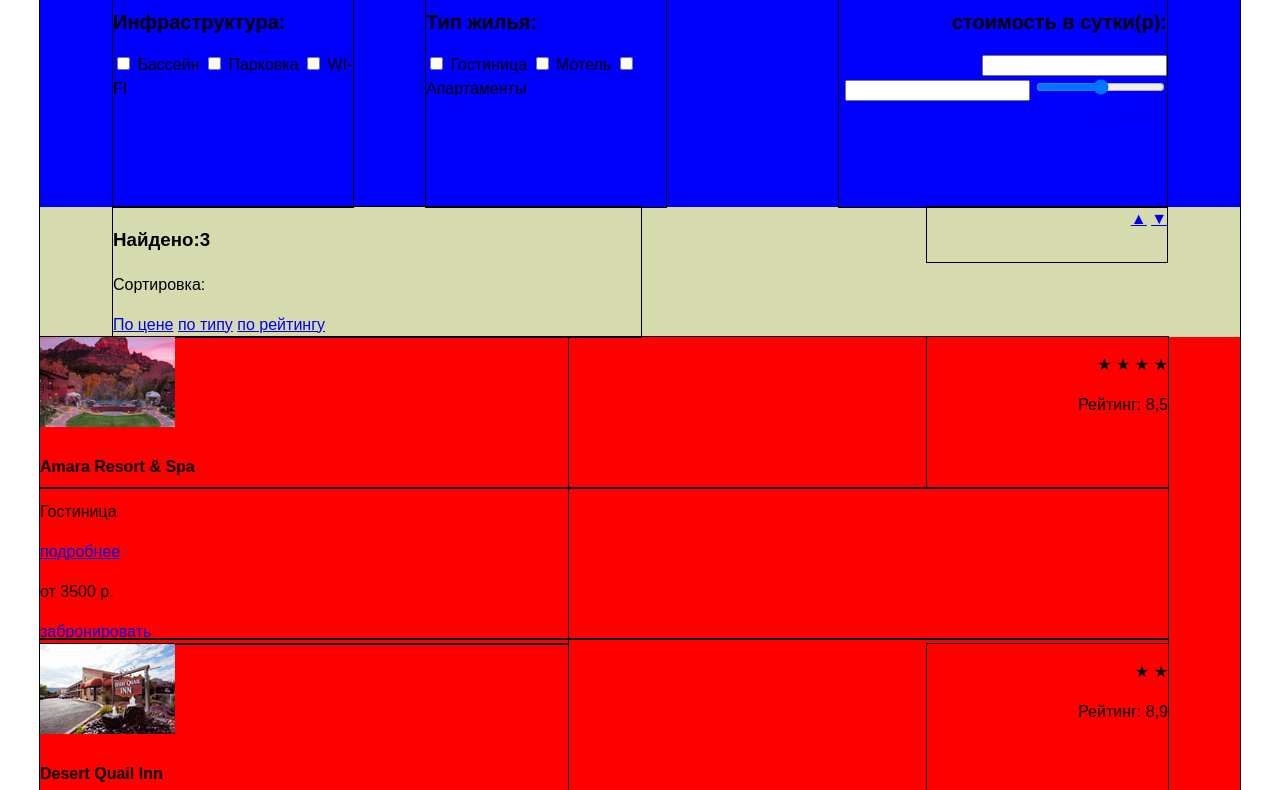
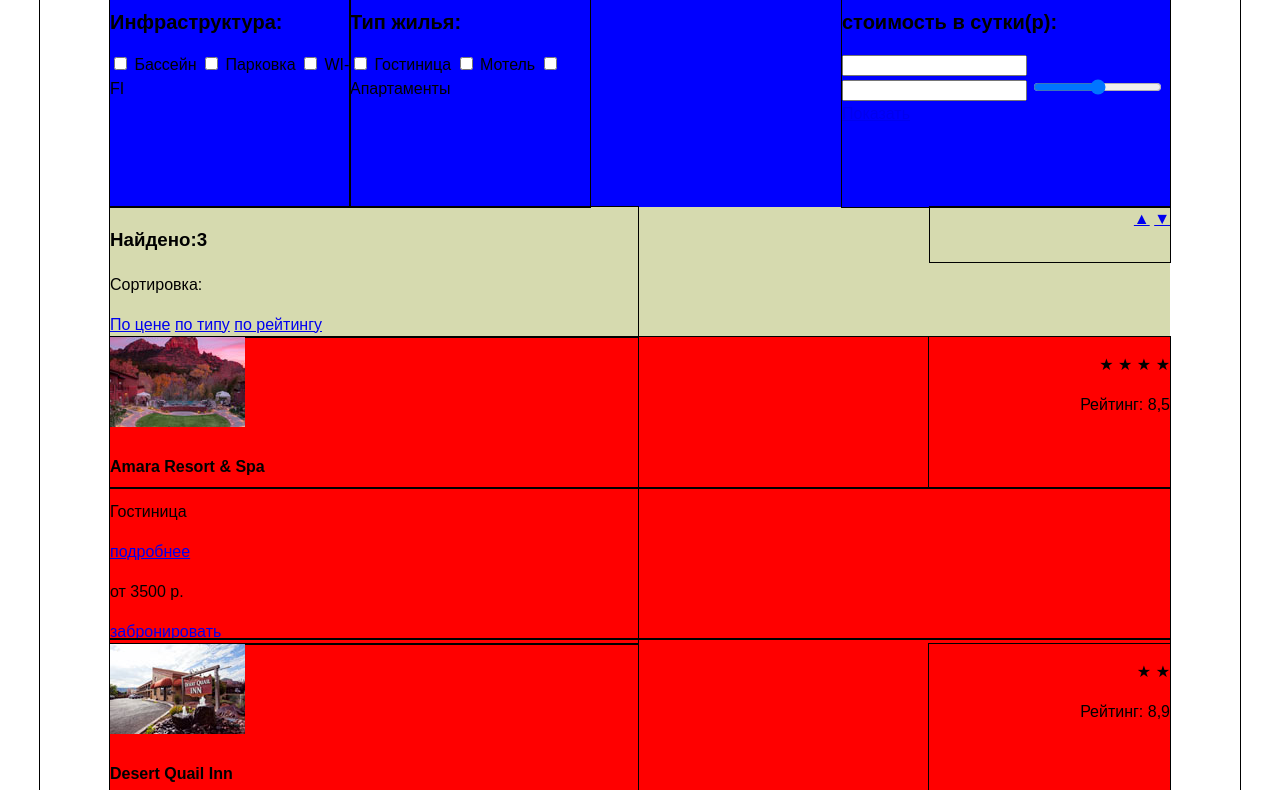
Before and after one commit to Medina96/148891-sedona, a plain HTML site: page hotels.html in a window 1280 px wide. Shown: the part 94-884 px from the top of the page. Drawn offline with Linux system fonts and the light colour scheme.

Commit message:
сетка ошибки

```diff
--- a/css/style.css
+++ b/css/style.css
@@ -25,6 +25,11 @@ h2 {
  content: '';
  display: table;
  clear: both;
+}
+
+.container {
+	width: 1060px;
+	margin: 0 auto;
 }
 
 .all-wrap {
@@ -120,23 +125,19 @@ h2 {
 	background-color: blue;
 
 }
-.filters-left-1,
-.filters-left-2 {
-	text-align: left; /* сомневаюсь в нужности*/
+
+.filters-left {
 	width: 240px;
 	float: left;
 	outline: 1px solid #000;
 	min-height: 217px;
-	margin-left: 73px; /*для первой колонки марджин нужен, а для второй нет, как это сделать? я добавила дивы filters-left-1*/
 }
 
-.filters-left-3 {
-	text-align: right; /* сомневаюсь в нужности*/
+.filters-right {
 	width: 328px;
 	float: right;
 	outline: 1px solid #000;
 	min-height: 217px;
-	margin-right: 73px;
 }
 
 .results-top {
@@ -148,7 +149,6 @@ h2 {
 	float: left;
 	outline: 1px solid #000;
 	min-height: 55px;
-	margin-left: 73px;
 	text-align: left;
 }
 
@@ -157,7 +157,6 @@ h2 {
 	float: right;
 	outline: 1px solid #000;
 	min-height: 55px;
-	margin-right: 73px;
 	text-align: right;
 }
 
@@ -166,7 +165,7 @@ h2 {
 }
 
 .results-page-item {
-	width: 1128px;
+
 	outline: 1px solid #000;
 	min-height: 151px;
 }
--- a/hotels.html
+++ b/hotels.html
@@ -28,11 +28,11 @@
 				</ul>
 			</nav>
 	</header>
-		<section class="filters clearfix">
+		<section class="filters clearfix container">
 			<form action="/echo" metod="get">
-				<div class="filters-left-1">
+				<div class="filters-left">
 					<h2 class="index-content">Инфраструктура:</h2>
-					<div class="filters-left">
+					<div>
 						<input type="checkbox" id="pool">
 						<label for="pool">Бассейн</label>
 
@@ -43,9 +43,9 @@
 						<label for="wi-fi">WI-FI</label>
 					</div>
 				</div>
-				<div class="filters-left-2">
+				<div class="filters-left">
 					<h2 class="index-content">Тип жилья:</h2>
-					<div class="filters-left">
+					<div>
 						<input type="checkbox" id="hotel">
 						<label for="hotel">Гостиница</label>
 
@@ -56,9 +56,9 @@
 						<label for="luxury">Апартаменты</label>
 					</div>
 				</div>
-				<div class="filters-left-3">
+				<div class="filters-right">
 					<h2 class="index-content">стоимость в сутки(р):</h2>
-					<div class="filters-right">
+					<div>
 						<input type="text" name="start">
 						<input type="text" name="start">
 						<input type="range" min="0" max="3000" step="100">
@@ -67,11 +67,11 @@
 				</div>
 			</form>
 		</section>
-		<section class="results ">
+		<section class="results container">
 			<div class="results-top clearfix">
 				<div class="results-top-left">
-					<h3>Найдено:3</h3>
-					<p>Сортировка:</p>
+					<h3 class="results-title">Найдено:3</h3>
+					<p class="results-sort">Сортировка:</p>
 					<a class="results-top-item" href="#">По цене</a>
 					<a class="results-top-item" href="#">по типу</a>
 					<a class="results-top-item" href="#">по рейтингу</a>
```
